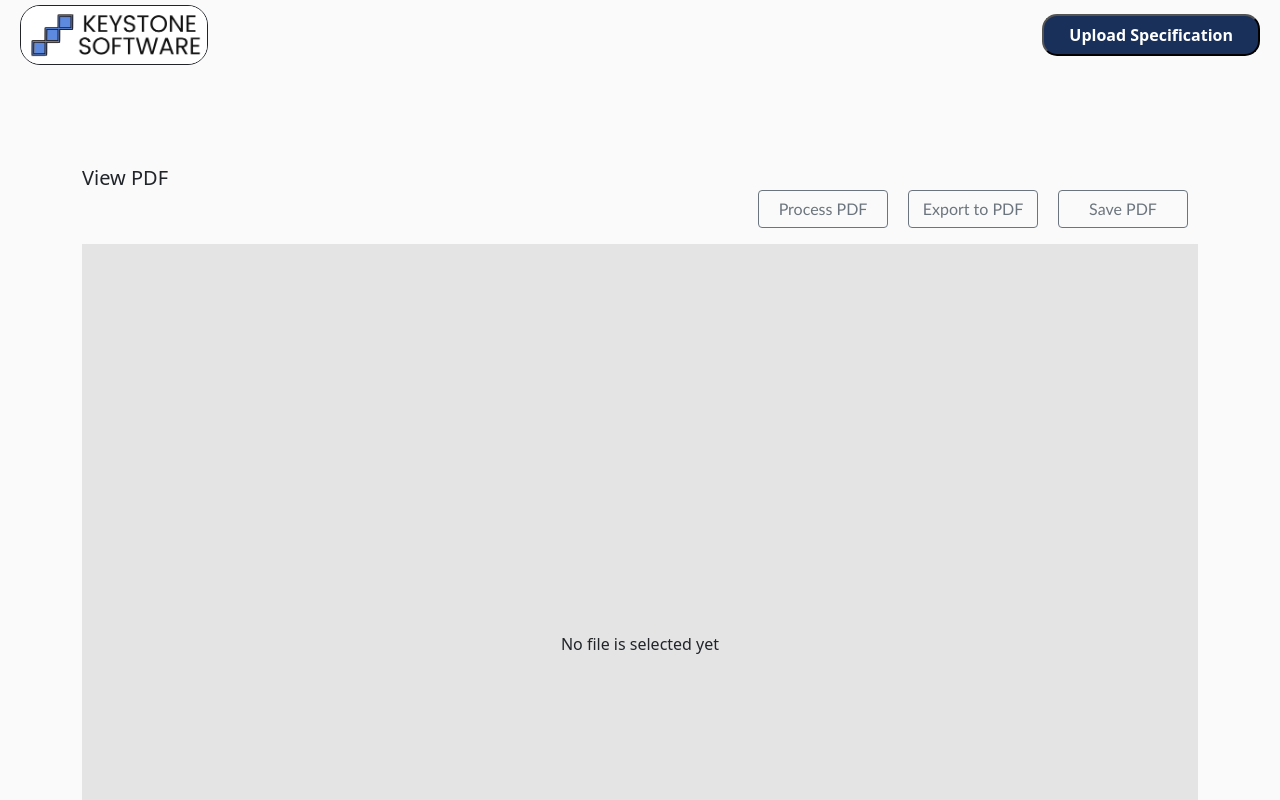
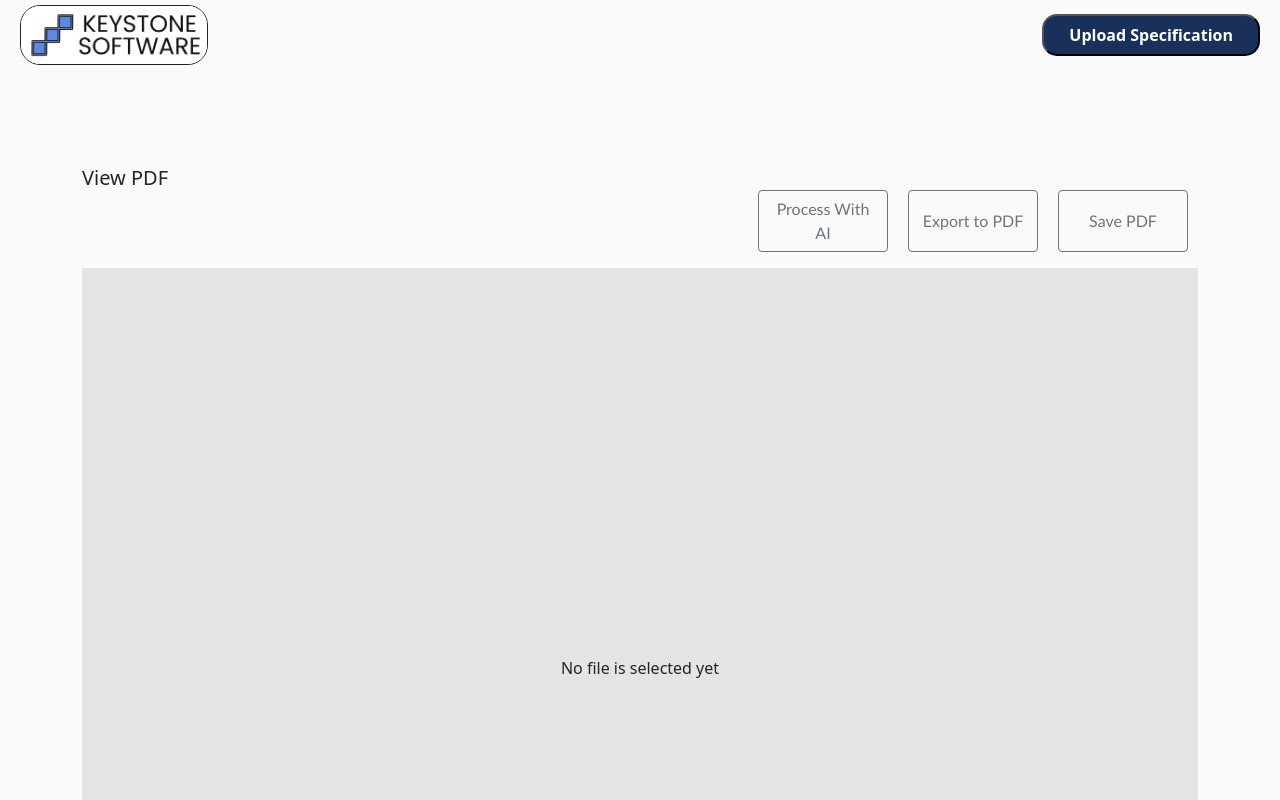
Before and after one commit to TudorBNG/headwaters-web, a React (Create React App) app: page /keystone in a window 1280 px wide. Shown: the top 800 px of the page. Built offline with nearby package versions, Linux system fonts and the light colour scheme; no server answers; sample sign-in values are in the browser's storage.

Commit message:
rename button to process with ai

```diff
--- a/src/pages/main/main.tsx
+++ b/src/pages/main/main.tsx
@@ -240,7 +240,7 @@ const Main = () => {
                     Process Failed
                   </>
                 ) : (
-                  'Process PDF'
+                  'Process With AI'
                 )
               )}
             </button>
```
